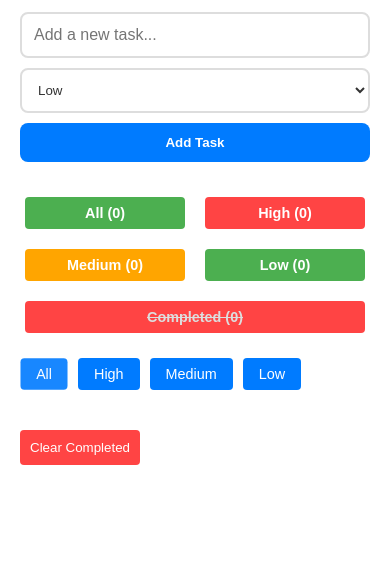
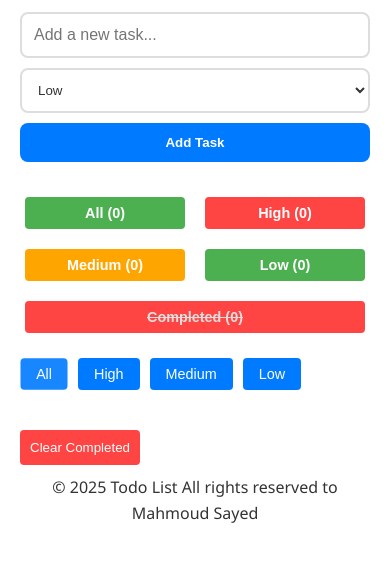
Before and after one commit to rootx90/todo-list, a plain HTML site: page index.html in a window 390 px wide. Shown: the part 89-650 px from the top of the page. Drawn offline with Linux system fonts and the light colour scheme.

Commit message:
Update index.html

```diff
--- a/index.html
+++ b/index.html
@@ -167,6 +167,7 @@
             font-size: 0.8rem;
             font-weight: bold;
         }
+
         .high { background-color: #ff4444; color: white; }
         .medium { background-color: #ffa500; color: white; }
         .low { background-color: #4CAF50; color: white; }
@@ -197,6 +198,19 @@
                 margin: 5px;
                 text-align: center;
             }
+            /* Footer Styles */
+        footer {
+            background-color: var(--light-bg);
+            color: var(--light-text);
+            text-align: center;
+            padding: 10px 0;
+            margin-top: auto;
+        }
+
+        .dark-mode footer {
+            background-color: var(--dark-bg);
+            color: var(--dark-text);
+        }
         }
     </style>
 </head>
@@ -233,6 +247,9 @@
         <ul class="todo-list" id="todoList"></ul>
         <button class="clear-completed-btn" id="clearCompletedBtn">Clear Completed</button>
     </div>
+      <footer>
+        <p>&copy; 2025 Todo List All rights reserved to Mahmoud Sayed</p>
+    </footer>
     <script>
         const todoForm = document.getElementById('todoForm');
         const todoInput = document.getElementById('todoInput');
```
